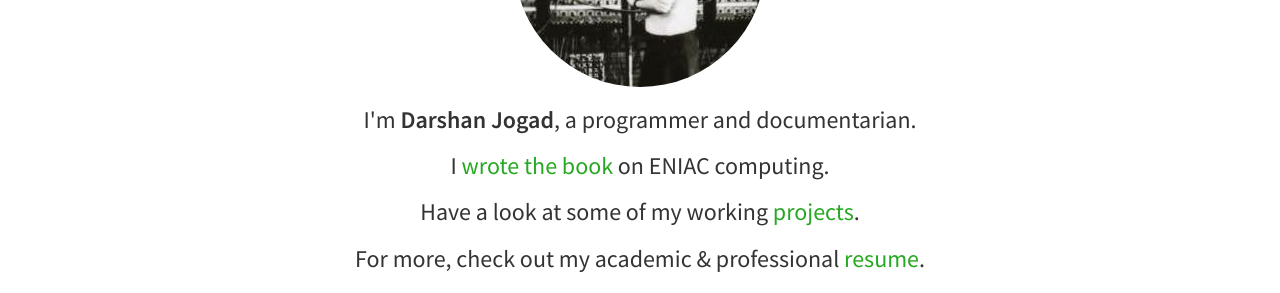
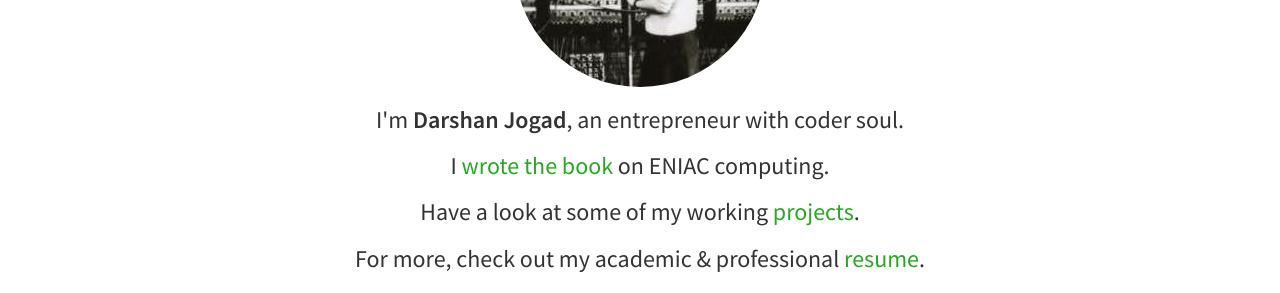
Before and after one commit to dmjogad/dmjogad.github.io, a Jekyll site: the page built from index.html, in a window 1280 px wide. Shown: the part 282-575 px from the top of the page. Built offline with Jekyll 4.4.1, drawn with Linux system fonts in a browser that asks for light colours; nearby versions of some CDN libraries; part of the change alters nothing that is shown.

Commit message:
config and index modification

```diff
--- a/_config.yml
+++ b/_config.yml
@@ -5,11 +5,11 @@ description: Personal blog and resume
 url: https://myurl.com/
 avatar: eniac-woman.jpg
 resume: "/static/sample-resume.pdf"
-email: darshanmjogad
+email: darshanmjogad@gmail.com
 github: dmjogad
 twitter: darshanjogad
-linkedin: username
-instagram: 1234567/username
+linkedin: darshan-jogad
+instagram: darshanjogad__dj
 google_analytics: UA-12345678-1
 feed:
   subtitle: I wrote the book on electronic digital computing.
--- a/index.html
+++ b/index.html
@@ -7,7 +7,7 @@ layout: base
 	  <div class="avatar">
 		<img class="img-circle" src="/static/img/{{ site.avatar }}" alt="Responsive image">
 	  </div>
-	  <h3>I'm <strong>{{ site.author }}</strong>, a programmer and documentarian.</h3>
+	  <h3>I'm <strong>{{ site.author }}</strong>, an entrepreneur with coder soul.</h3>
 	  <h3>I <a href="https://en.wikipedia.org/wiki/Adele_Goldstine">wrote the book</a> on ENIAC computing.</h3>
 	  <h3>Have a look at some of my working <a href="/projects"> projects</a>.</h3>
 	  <h3>For more, check out my academic &amp; professional <a href="{{ site.resume }}">resume</a>.</h3>
```
